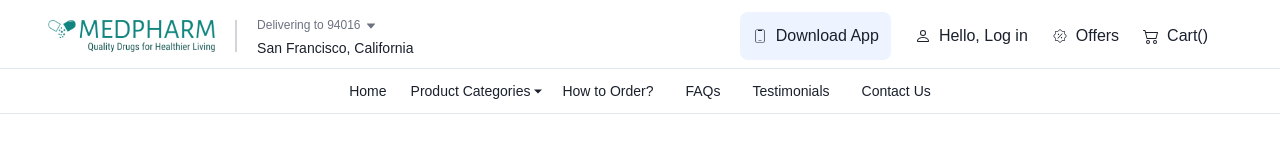
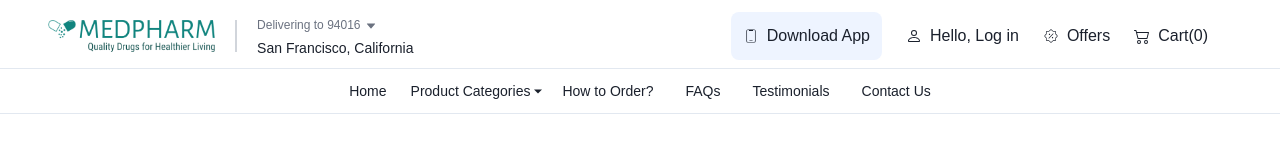
Before and after one commit to gantavya99/Med-Client, a React (Create React App) app: page / in a window 1280 px wide. Shown: the top 150 px of the page. Built offline with nearby package versions, Linux system fonts and the light colour scheme; no server answers.

Commit message:
Fixed routing for new products

```diff
--- a/package.json
+++ b/package.json
@@ -23,6 +23,7 @@
     "react-carousel": "^4.3.0",
     "react-dom": "^18.2.0",
     "react-headroom": "^3.2.1",
+    "react-hot-toast": "^2.4.1",
     "react-icons": "^4.8.0",
     "react-loader-spinner": "^5.3.4",
     "react-redux": "^8.0.5",
--- a/src/App.js
+++ b/src/App.js
@@ -10,6 +10,7 @@ import Footer from "./Components/Footer/Footer";
 import Headroom from "react-headroom";
 import {Provider} from "react-redux";
 import { ToastContainer } from "react-toastify";
+import { Toaster } from "react-hot-toast";
 function App() {
 
   const [isLoading, setIsLoading] = useState(true);
@@ -29,9 +30,13 @@ function App() {
   }
   return (
     <div className="AppContainer">
+      <Toaster
+  position="top-right"
+  reverseOrder={true}
+/>
     <Provider store={store}>
       <BrowserRouter>
-      <ToastContainer />
+
       <div>
         <Headroom>
         <Header />
--- a/src/Components/Header/Header.jsx
+++ b/src/Components/Header/Header.jsx
@@ -54,7 +54,7 @@ const Header = () => {
         </span>
         <span onClick={()=>navigate("/cart")} className="flex inline mr-6 nav-items-right">
           <BsCart2 className="mr-2 mt-1" />
-          Cart({items&&items.length})
+          Cart({items.cartItems&&items.cartItems.length})
         </span>
       </div>
     <DrawerExample onClose={handleDrawerClose} isOpen={isDrawerOpen}/>
--- a/src/Components/Nav/Nav.jsx
+++ b/src/Components/Nav/Nav.jsx
@@ -2,9 +2,11 @@ import React from "react";
 import "./Nav.css";
 import { ClassNames } from "@emotion/react";
 import { useNavigate } from "react-router-dom";
+import { useEffect } from "react";
 const Nav = () => {
   const [menuOpen, setMenuOpen] = React.useState(false);
   let timeoutId;
+  const navigate = useNavigate();
 
   const handleMouseEnter = () => {
     setMenuOpen(true);
@@ -16,7 +18,7 @@ const Nav = () => {
       setMenuOpen(false);
     }, 500); // Change the delay time as needed (in milliseconds)
   };
-const navigate = useNavigate();
+
   return (
     <>
     <div className="bg-white">
--- a/src/Components/NewProducts/NewProducts.jsx
+++ b/src/Components/NewProducts/NewProducts.jsx
@@ -60,7 +60,8 @@ const dispatch = useDispatch();
 
           {uniqueProducts.map((item,key) => (
             <Product
-            key={key}
+              id={item._id}
+              key={key}
               imageUrl={item.image}
               title={item.title}
               price={item.price}
--- a/src/store/CartSlice.js
+++ b/src/store/CartSlice.js
@@ -25,7 +25,7 @@ const cartSlice = createSlice({
       } else {
         let tempProductItem = { ...action.payload, cartQuantity: 1 };
         state.cartItems.push(tempProductItem);
-
+        toast.success(`${action.payload.title} added to cart!`)
       }
 
     },
--- a/src/views/ProductPage/ProductPage.jsx
+++ b/src/views/ProductPage/ProductPage.jsx
@@ -17,7 +17,7 @@ const ProductPage = () => {
   };
   useEffect(() => {
     axios
-      .get(`http://localhost:8080/api/products/${id}`)
+      .get(`https://med-server-production.up.railway.app/api/products/${id}`)
       .then((response) => {
         setData(response.data);
         console.log(response.data);
```
Also changed, not shown: 1 other file (tests, documents, lock files or other folders).
